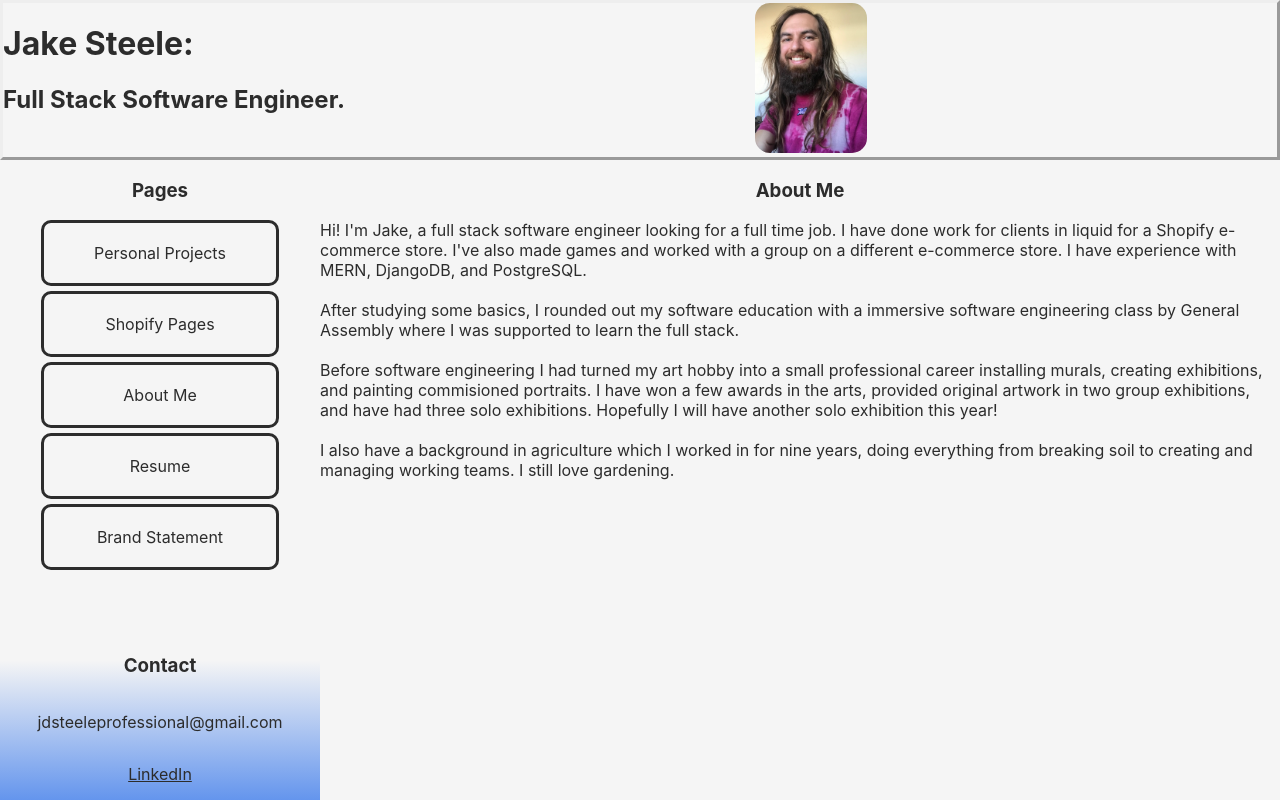
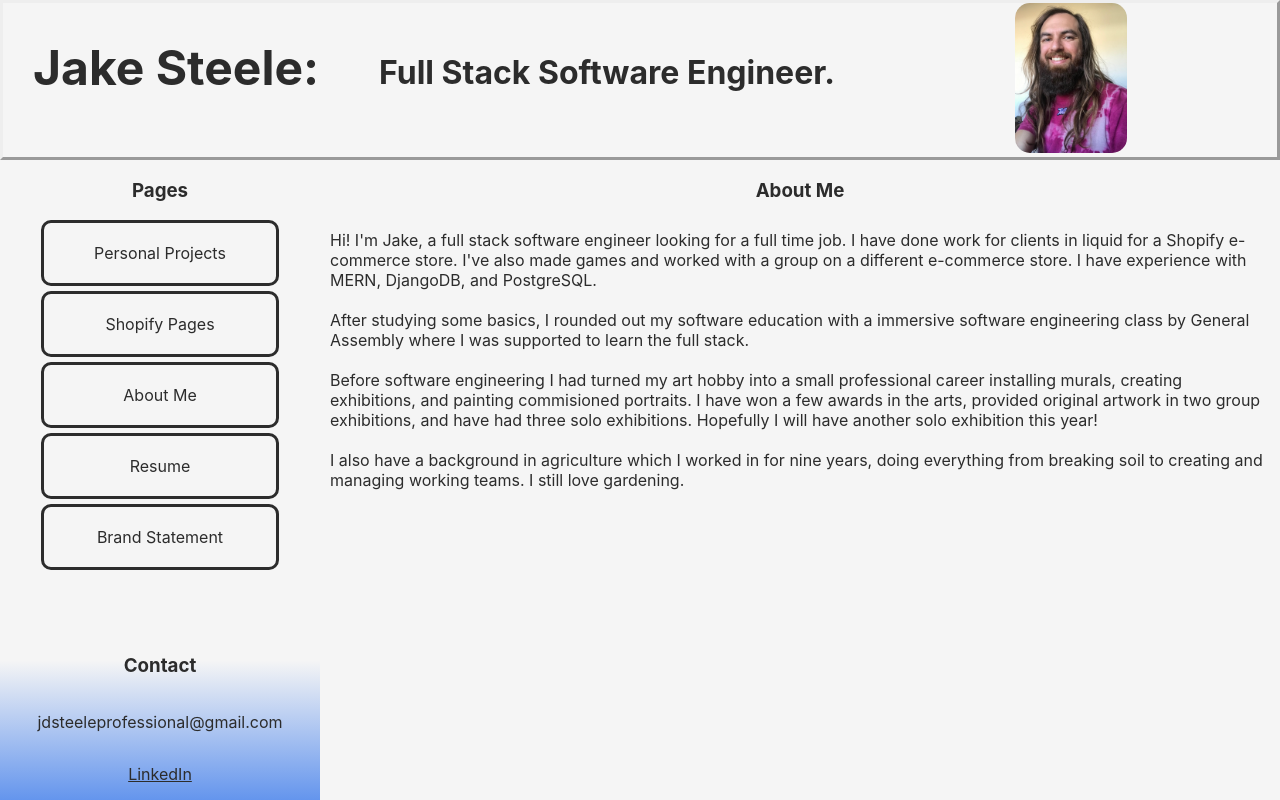
Before and after one commit to 1jdsteele/Portfolio2, a React (Create React App) app: page / in a window 1280 px wide. Built offline with nearby package versions, Linux system fonts and the light colour scheme.

Commit message:
header aligned in horizontal

```diff
--- a/src/components/Header/Header.css
+++ b/src/components/Header/Header.css
@@ -15,3 +15,18 @@
     display: flex;
     flex-direction: row;
 }
+
+.headerFlex h1 {
+    padding: 10px;
+    padding-top: 15px;
+    margin: 20px;
+    font-size: 3em;
+}
+
+.headerFlex h2 {
+    font-size: 2em;
+    padding: 10px;
+
+    margin: 20px;
+    padding-top: 30px;
+}
--- a/src/components/Header/Header.js
+++ b/src/components/Header/Header.js
@@ -8,14 +8,14 @@ function Header() {
   return (
     <header className="header">
       <div className="headerFlex">
-        <div>
+        {/* <div> */}
           <h1>
             Jake Steele:
           </h1>
           <h2>
             Full Stack Software Engineer.
           </h2>
-        </div>
+        {/* </div> */}
         <div className="headerImage">
           <img src="/IMG_7484.jpeg" alt="face photo" />
         </div>
--- a/src/components/Main/Main.css
+++ b/src/components/Main/Main.css
@@ -1,8 +1,14 @@
 main {
     text-align: left;
     margin: 0 auto;
+    width: 100%;
+    padding: 0px;
 }
 
 main h3 {
     text-align: center;
 }
+
+main p {
+    padding: 10px;
+}
```
